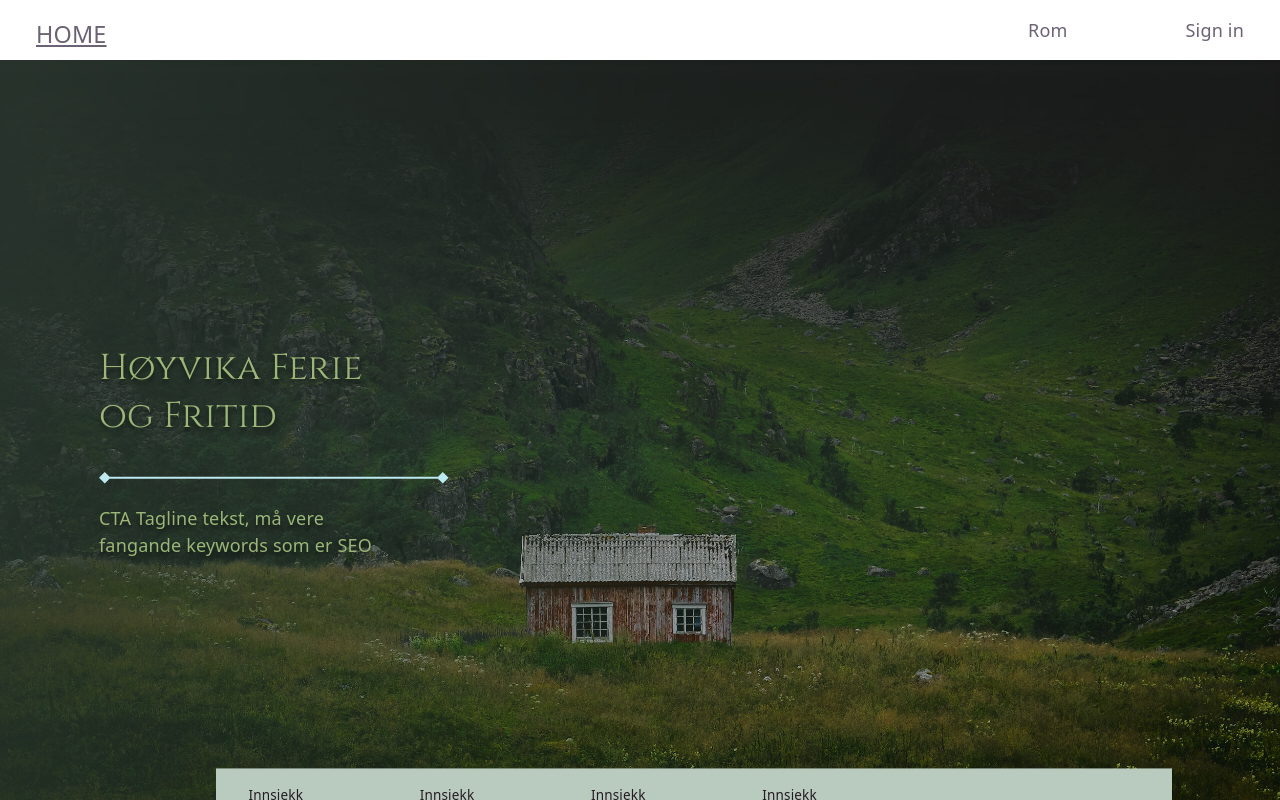
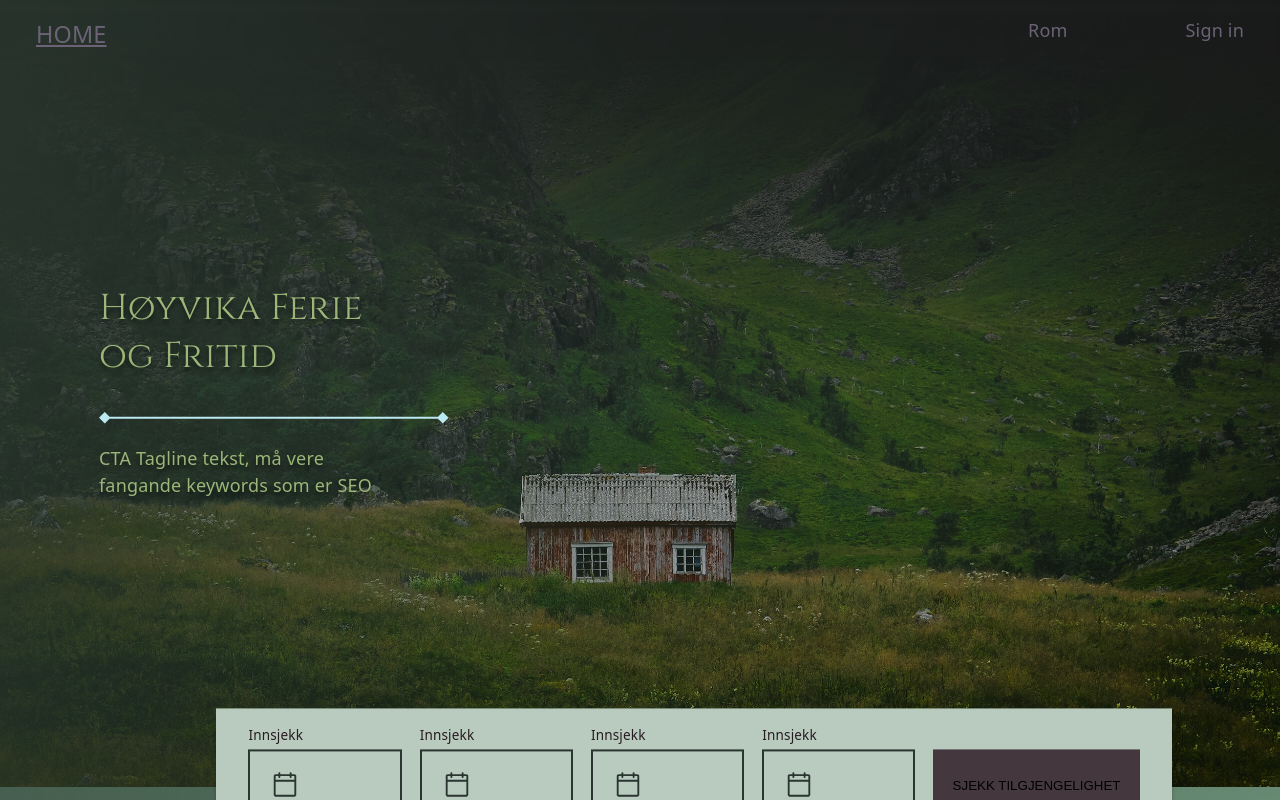
Before and after one commit to katikodi/HoyvikFront, a React (Vite) app in the folder frontend/: page / in a window 1280 px wide. Shown: the top 800 px of the page. Built offline with nearby package versions, Linux system fonts and the light colour scheme; no server answers.

Commit message:
reverted revertion

```diff
--- a/frontend/src/layouts/MainLayout.jsx
+++ b/frontend/src/layouts/MainLayout.jsx
@@ -14,7 +14,6 @@ export default function MainLayout() {
             }}
         >
             <header>
-                <div className="blocker"></div>
                 <Nav />
                 {/* <NavBar /> */}
             </header>
```
